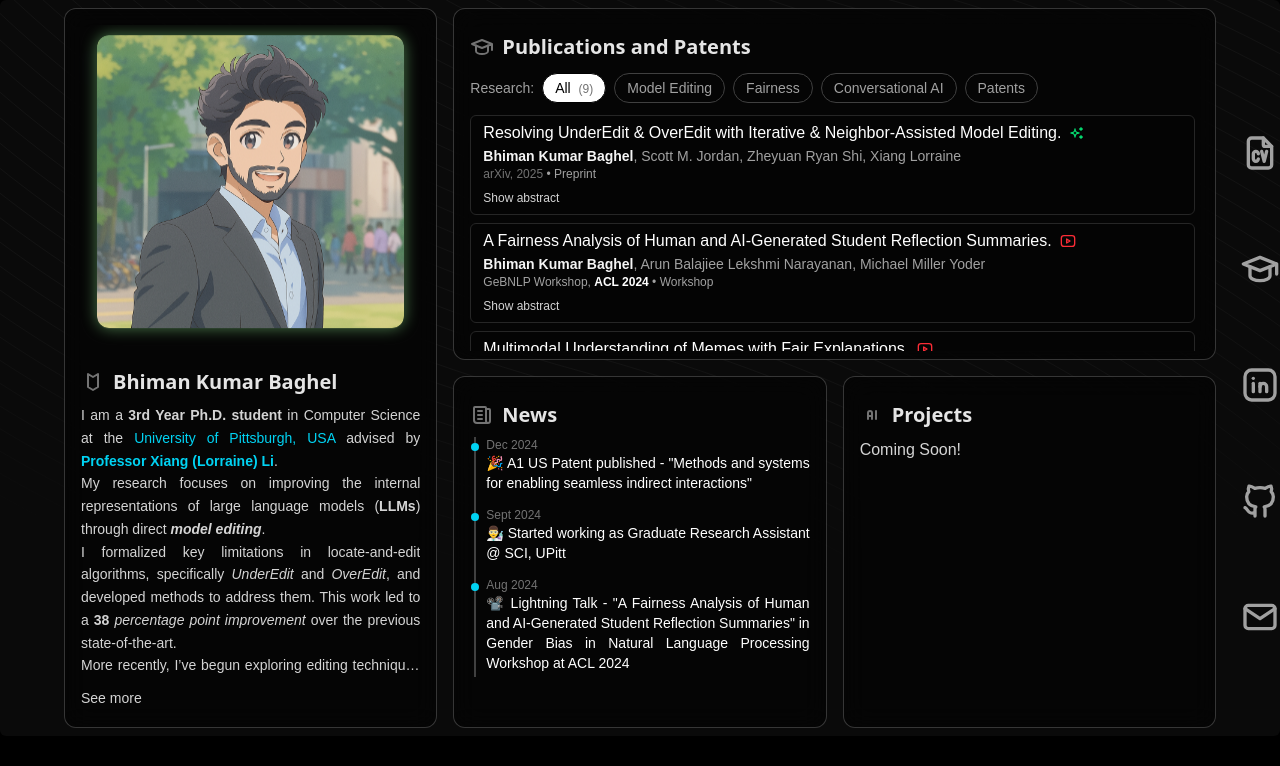
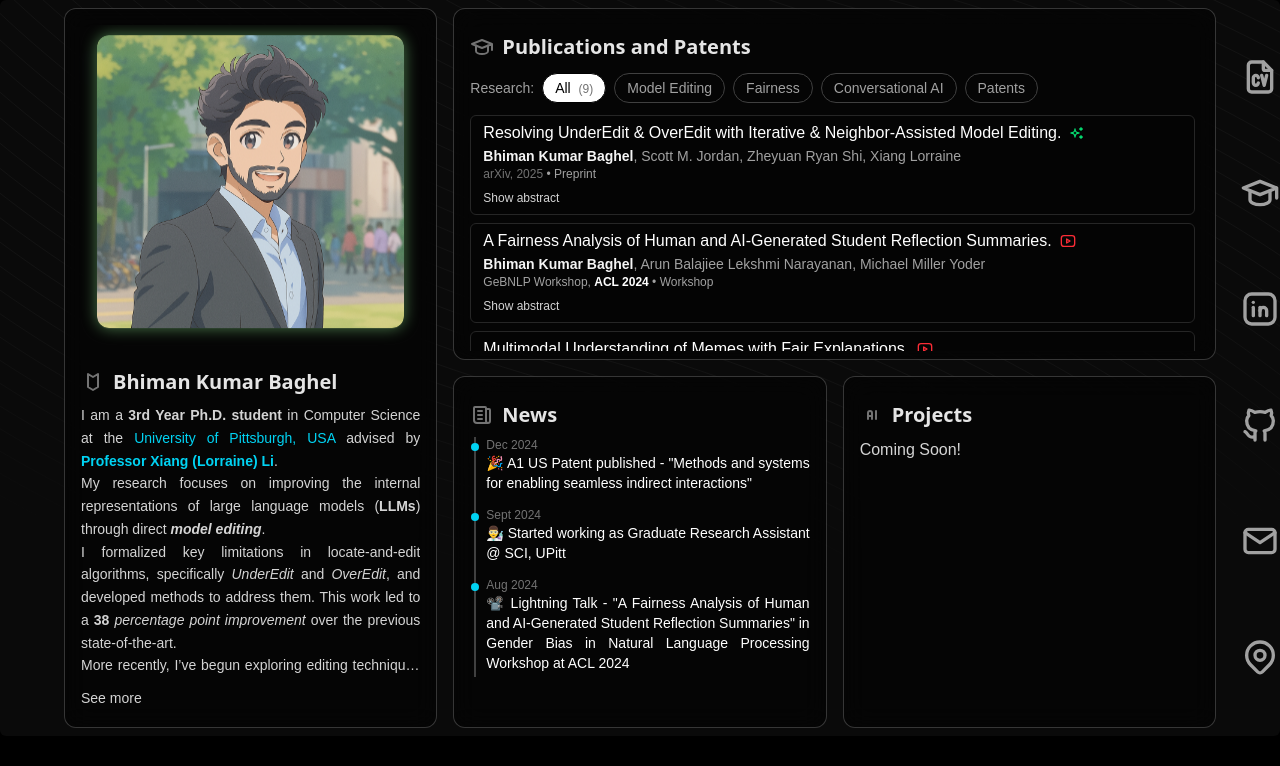
Before and after one commit to bhimanbaghel/bhimanbaghel.github.io, a Next.js app: page / in a window 1280 px wide. Shown: the top 766 px of the page. Built offline with nearby package versions, Linux system fonts and the light colour scheme.

Commit message:
added office location

```diff
--- a/src/components/ui/social-links-desktop.tsx
+++ b/src/components/ui/social-links-desktop.tsx
@@ -23,7 +23,7 @@ export const SocialLinksDesktop = () => {
   };
 
   return (
-    <div className="hidden md:flex fixed top-1/6 flex-col items-center gap-19 z-50"
+    <div className="hidden md:flex fixed top-1/14 flex-col items-center gap-19 z-50"
     style={{
         right: "calc((100vw - 1536px)/2 + 8rem)", // dynamically stick beside Bento
       }}
--- a/src/data/social-links.tsx
+++ b/src/data/social-links.tsx
@@ -1,4 +1,4 @@
-import { IconMail, IconFileCv, IconBrandLinkedin, IconSchool, IconBrandGithub } from "@tabler/icons-react";
+import { IconMail, IconFileCv, IconBrandLinkedin, IconSchool, IconBrandGithub, IconMapPin } from "@tabler/icons-react";
 
 interface SocialLink {
     href: string;
@@ -47,5 +47,12 @@ export const SOCIAL_LINKS: SocialLink[] = [
         copyContent: "bkb45@pitt.edu",
         hoverBgColorClass: "bg-yellow-300/10",
     },
+    {
+        href: "https://maps.app.goo.gl/2G2J6e3oSeX6sjis7",
+        icon: <IconMapPin className="w-10 h-10" />,
+        label: "Office",
+        hoverColorClass: "hover:text-green-400",
+        hoverBgColorClass: "bg-green-400/10",
+    },
 
 ];
```
